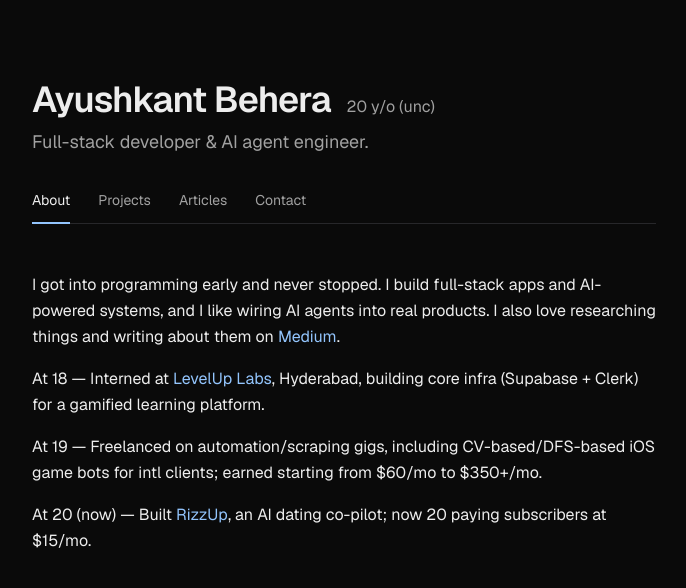
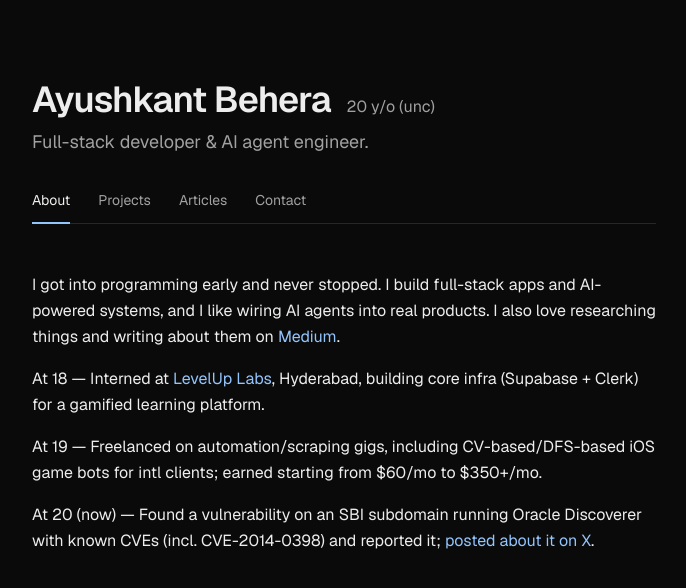
Before and after one commit to Graffian/ayush_portfolio, a Next.js app: page / in a window 1280 px wide. Shown: the top 588 px of the page, without its empty margins (296-982 px from the left). Built offline with nearby package versions, Linux system fonts and the light colour scheme.

Commit message:
replace RizzUp entry with SBI subdomain vuln disclosure on About page

```diff
--- a/app/page.tsx
+++ b/app/page.tsx
@@ -33,9 +33,13 @@ export default async function AboutPage() {
           $60/mo to $350+/mo.
         </p>
         <p className="leading-relaxed">
-          At 20 (now) — Built{" "}
-          <ExtLink href="https://rizzup.antideploy.com">RizzUp</ExtLink>, an AI
-          dating co-pilot; now 20 paying subscribers at $15/mo.
+          At 20 (now) — Found a vulnerability on an SBI subdomain running
+          Oracle Discoverer with known CVEs (incl. CVE-2014-0398) and reported
+          it;{" "}
+          <ExtLink href="https://x.com/ayushh4506/status/2114718401822367746">
+            posted about it on X
+          </ExtLink>
+          .
         </p>
       </section>
       {contributions ? (
```
